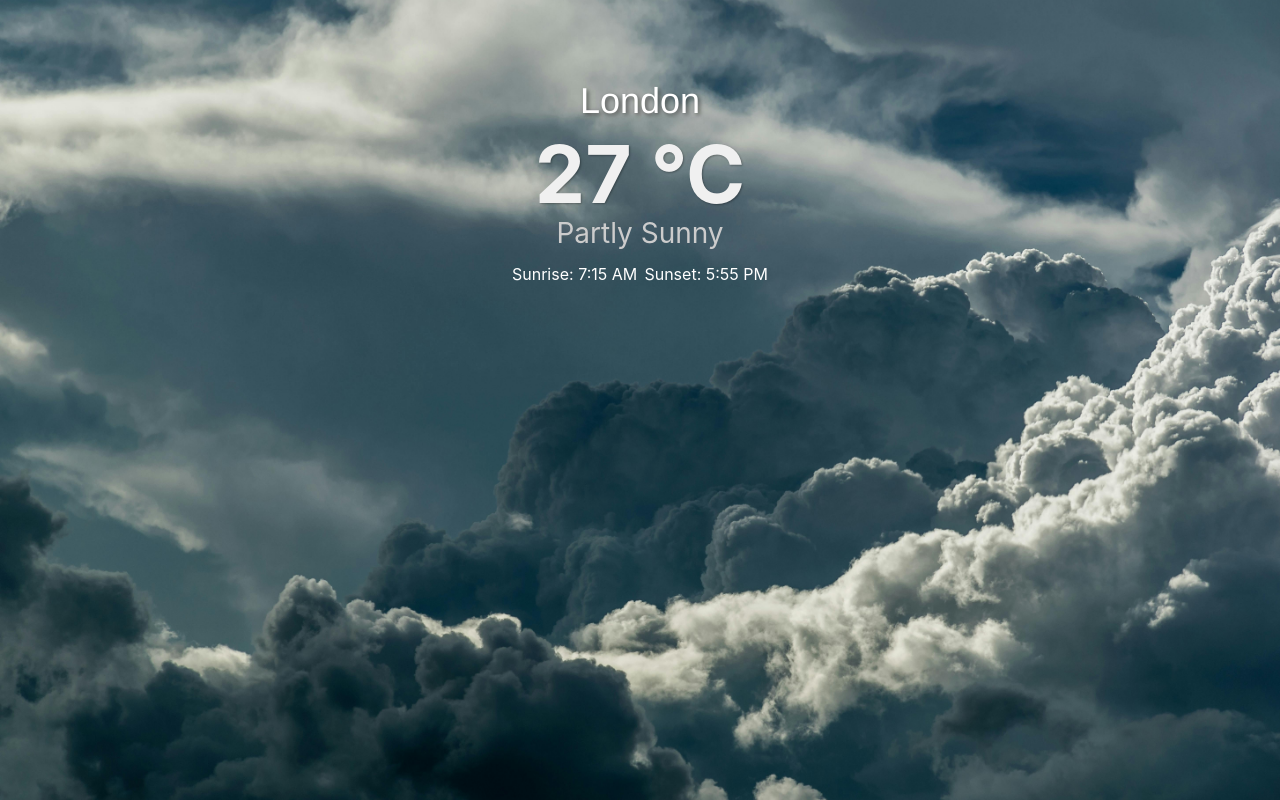
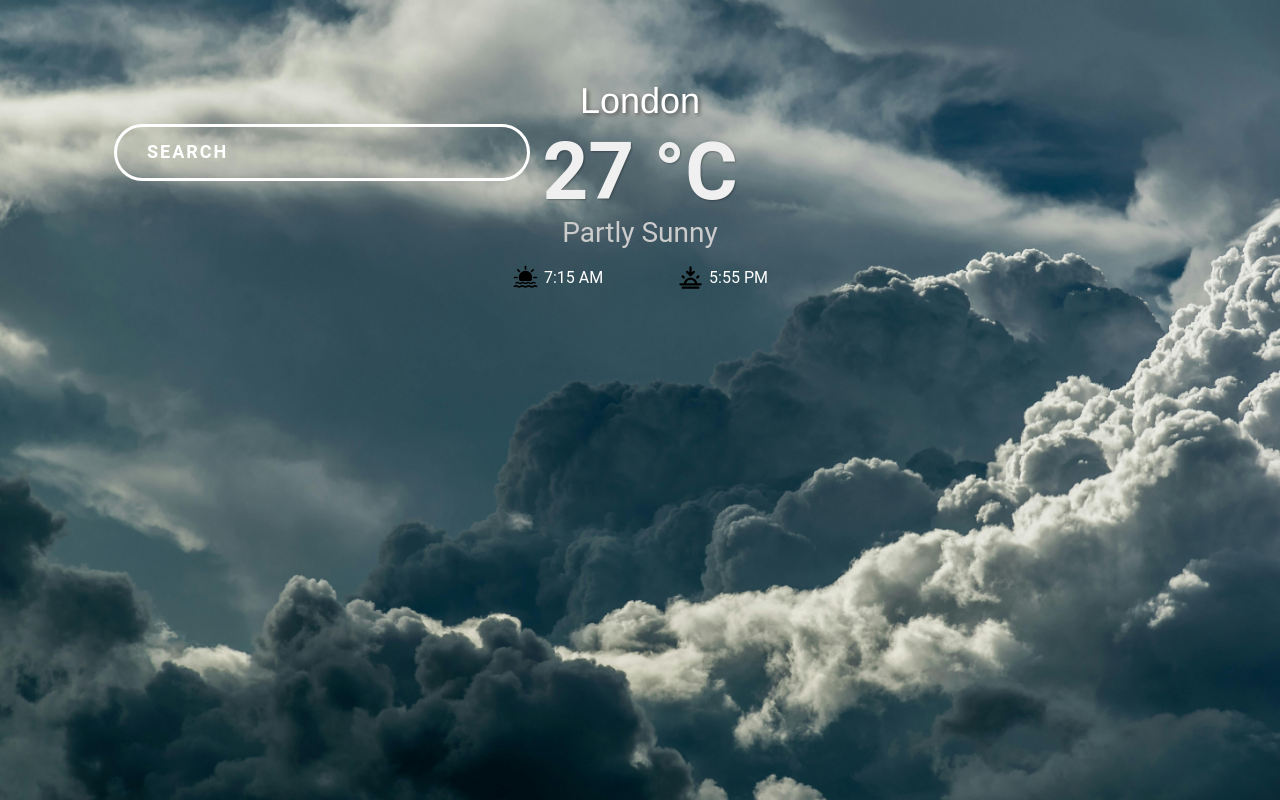
Before and after one commit to Ghady-Abboud/weather-app, a React (Create React App) app: page / in a window 1280 px wide. Built offline with nearby package versions, Linux system fonts and the light colour scheme.

Commit message:
Added Search Bar and Sun Icons
Added the search bar and the sun icons in their respective component and css files

```diff
--- a/src/App.css
+++ b/src/App.css
@@ -1,5 +1,4 @@
 .App {
-
     height: 100vh;
     background-size: cover;
     background-position: center;
@@ -39,16 +38,27 @@
     color: #cccccc;
   }
 
-.time_of_sunrise {
+  .time_of_sunrise,
+  .time_of_sunset {
+    display: flex;
+    align-items: center;
     position: absolute;
     color: white;
+    font-size: 1em;
+  }
+
+  .time_of_sunrise {
     top: 33%;
     left: 40%;
   }
 
   .time_of_sunset {
-    position: absolute;
-    color: white;
     top: 33%;
     right: 40%;
   }
+
+  .icon {
+    width: 27px;
+    height: 27px;
+    margin-right: 5px;
+  }
--- a/src/App.js
+++ b/src/App.js
@@ -1,6 +1,10 @@
+import React from 'react';
 import './App.css';
 import City from './components/City';
 import backgroundImage from './images/background_image.jpg';
+import SearchBar from './components/SearchBar';
+
+/* Dimensions for PC are 2560*/
 
 function App() {
   return (
@@ -14,6 +18,8 @@ function App() {
     sunset = "5:55 PM"
     />
 
+    <SearchBar />
+
     </div>
   );
 }
--- a/src/components/City.js
+++ b/src/components/City.js
@@ -1,4 +1,6 @@
 import React from 'react'
+import sunriseIcon from '../images/sunrise.svg'
+import sunsetIcon from '../images/sunset.svg'
 
 const City = (props) => {
   return (
@@ -6,8 +8,15 @@ const City = (props) => {
       <div className="city_name">{props.name} </div>
       <div className="city_temperature"> {props.temperature} °C </div>
       <div className="weather_description">{props.weather_description}</div>
-      <div className="time_of_sunrise">Sunrise: {props.sunrise}</div>
-      <div className="time_of_sunset">Sunset: {props.sunset}</div>
+
+      <div className="time_of_sunrise">
+        <img src ={sunriseIcon} alt="Sunrise" className="icon"/>{props.sunrise}
+      </div>
+
+      <div className="time_of_sunset">
+        <img src={sunsetIcon} alt = "Sunset" className="icon"/>{props.sunset}
+      </div>
+
     </div>
   )
 }
--- /dev/null
+++ b/src/components/SearchBar.css
@@ -0,0 +1,79 @@
+* {
+    margin: 0;
+    padding: 0;
+  }
+
+  body {
+    font-family: Roboto, sans-serif;
+  }
+
+  .wrapper {
+    position: absolute;
+    top: 13%;
+    left: 5%;
+  }
+
+  .container {
+    position: relative;
+    padding: 20px 50px;
+  }
+
+  .input {
+    width: 350px;
+    border: 3px solid #fff;
+    background: transparent;
+    padding: 15px 30px;
+    border-radius: 50px;
+    outline: none;
+    font-size: 18px;
+    color: #fff;
+    font-weight: bold;
+    letter-spacing: 1px;
+  }
+
+  ::-webkit-input-placeholder { /* Chrome/Opera/Safari */
+    color: #fff;
+    font-family: Roboto;
+    letter-spacing: 2px;
+    text-transform: uppercase;
+  }
+  ::-moz-placeholder { /* Firefox 19+ */
+    color: #fff;
+  }
+  :-ms-input-placeholder { /* IE 10+ */
+    color: #fff;
+  }
+
+  .close-btn {
+    position: absolute;
+    top: 27px;
+    right: 80px;
+    font-size: 35px;
+    cursor: pointer;
+    color: #fff;
+    opacity: 0;
+    transition: opacity 0.5s ease;
+  }
+
+  .close-btn.active {
+    opacity: 1;
+    animation: animate 0.5s linear;
+  }
+
+  @keyframes animate {
+    0% {
+      transform: scale(1);
+    }
+    25% {
+      transform: scale(1.2);
+    }
+    50% {
+      transform: scale(1.5);
+    }
+    75% {
+      transform: scale(1.2);
+    }
+    100% {
+      transform: scale(1);
+    }
+  }
--- /dev/null
+++ b/src/components/SearchBar.js
@@ -0,0 +1,31 @@
+import React, { useState } from 'react';
+import './SearchBar.css';
+
+const SearchBar = () => {
+  const [isFocused, setIsFocused] = useState(false);
+
+  const handleFocus = () => {
+    setIsFocused(true);
+  };
+
+  const handleBlur = () => {
+    setIsFocused(false);
+  };
+
+  return (
+    <div className="wrapper">
+      <div className="container">
+        <input
+          type="text"
+          className="input"
+          placeholder="Search"
+          onFocus={handleFocus}
+          onBlur={handleBlur}
+        />
+        <div className={`close-btn ${isFocused ? 'active' : ''}`}>&times;</div>
+      </div>
+    </div>
+  );
+};
+
+export default SearchBar;
```
Also changed, not shown: src/images/sunrise.svg (added), src/images/sunset.svg (added). Lines whose indentation alone changed are shown as unchanged.
